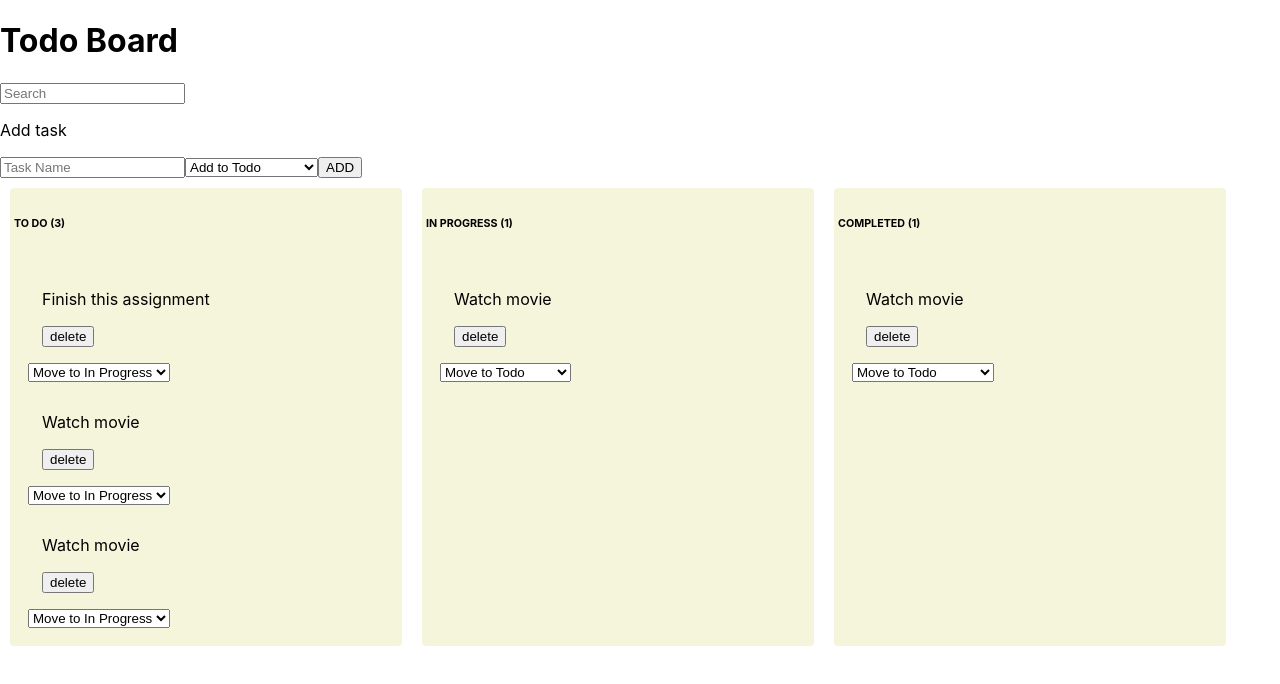
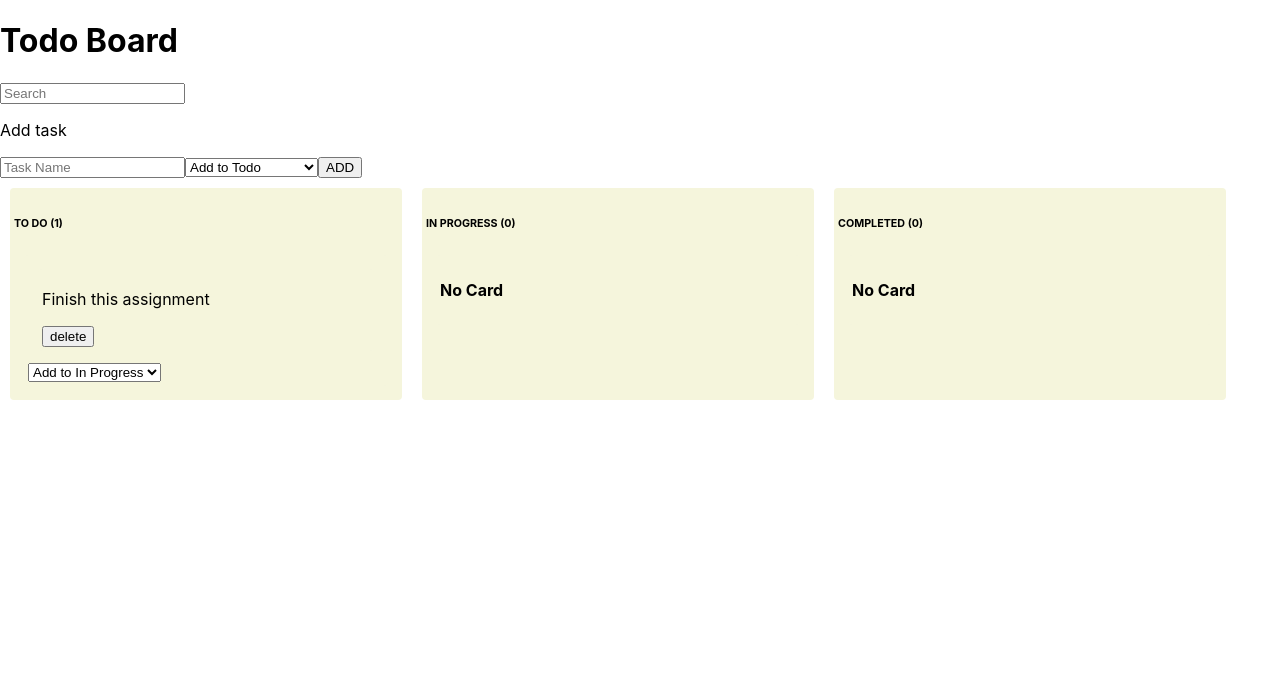
Before and after one commit to thisshri/todo-board, a React (Create React App) app: page / in a window 1280 px wide. Shown: the top 684 px of the page. Built offline with nearby package versions, Linux system fonts and the light colour scheme.

Commit message:
Use utils

```diff
--- a/src/components/board/index.js
+++ b/src/components/board/index.js
@@ -12,9 +12,11 @@ const Board = ({
       <h6>{ `${title} (${cardsData.length || '0'})` }</h6>
       <div>
         {
-          cardsData.length && cardsData.map(
+          cardsData.length ?
+          cardsData.map(
             data => <Card taskTitle={data.taskTitle} boardName={title}/>
-          )
+          ):
+          <h4>No Card</h4>
         }
       </div>
     </div>
--- a/src/components/card/index.js
+++ b/src/components/card/index.js
@@ -1,19 +1,8 @@
 import React from 'react';
 
-const SELECT_OPTIONS = [
-  {
-    value: 'TO DO',
-    title: 'Move to Todo',
-  },
-  {
-    value: 'IN PROGRESS',
-    title: 'Move to In Progress',
-  },
-  {
-    value: 'COMPLETE',
-    title: 'Move to Complete',
-  }
-]
+import {
+  BOARD_TYPES,
+} from 'utils';
 
 const Card = ({
   taskTitle,
@@ -31,7 +20,9 @@ const Card = ({
     </div>
     <select name="Change Status">
       {
-        SELECT_OPTIONS.filter(option => option.value !== boardName).map(
+        BOARD_TYPES.filter(
+          option => option.value !== boardName
+        ).map(
           option => <option value={option.value}>{option.title}</option>
         )
       }
--- a/src/containers/todoBoard/index.js
+++ b/src/containers/todoBoard/index.js
@@ -1,26 +1,12 @@
 import React, { useCallback, useState, useRef } from 'react';
-import Board from '../../components/board';
+import Board from 'components/board';
+
+import {
+  BOARD_TYPE,
+  BOARD_TYPES,
+} from "utils";
 
 import './styles.scss';
-
-const TODO = 'TO DO';
-const IN_PROGRESS = 'IN PROGRESS';
-const COMPLETE = 'COMPLETED';
-
-const SELECT_OPTIONS = [
-  {
-    value: TODO,
-    title: 'Add to Todo',
-  },
-  {
-    value: IN_PROGRESS,
-    title: 'Add to In Progress',
-  },
-  {
-    value: COMPLETE,
-    title: 'Add to Complete',
-  }
-]
 
 const TodoBoard = () => {
   const taskType = useRef();
@@ -31,28 +17,8 @@ const TodoBoard = () => {
       {
         id: 0,
         taskTitle: 'Finish this assignment',
-        boardName: TODO,
+        boardName: BOARD_TYPE.TODO,
       },
-      {
-        id: 1,
-        taskTitle: 'Watch movie',
-        boardName: TODO,
-      },
-      {
-        id: 2,
-        taskTitle: 'Watch movie',
-        boardName: TODO,
-      },
-      {
-        id: 3,
-        taskTitle: 'Watch movie',
-        boardName: IN_PROGRESS,
-      },
-      {
-        id: 4,
-        taskTitle: 'Watch movie',
-        boardName: COMPLETE,
-      }
     ]
   );
 
@@ -74,7 +40,9 @@ const TodoBoard = () => {
   const handleSearch = useCallback(
    (event) => {
     setFilteredData(
-      DATA.filter(d => d.taskTitle.toLocaleLowerCase().includes(event.target.value.toLocaleLowerCase()))
+      DATA.filter(
+        d => d.taskTitle.toLocaleLowerCase().includes(event.target.value.toLocaleLowerCase())
+      )
     );
    }, [DATA]
   )
@@ -88,15 +56,12 @@ const TodoBoard = () => {
 
   const handleAddTask = useCallback(
    () => {
-     console.log(taskType.current.value)
-     console.log(taskName)
      if (taskName) {
       const newTask = {
         taskTitle: taskName,
         boardName: taskType.current.value,
         id: DATA.length,
       };
-      console.log(newTask)
 
       setTaskName('');
       DATA.push(newTask)
@@ -119,7 +84,7 @@ const TodoBoard = () => {
 
       <select name="Change Status" ref={taskType}>
         {
-          SELECT_OPTIONS.map(
+          BOARD_TYPES.map(
             option => <option  value={option.value}>{option.title}</option>
           )
         }
@@ -130,16 +95,16 @@ const TodoBoard = () => {
 
       <div>
         <Board
-          title={TODO}
-          cardsData={getData(TODO)}
+          title={BOARD_TYPE.TODO}
+          cardsData={getData(BOARD_TYPE.TODO)}
         />
         <Board
-          title={IN_PROGRESS}
-          cardsData={getData(IN_PROGRESS)}
+          title={BOARD_TYPE.IN_PROGRESS}
+          cardsData={getData(BOARD_TYPE.IN_PROGRESS)}
         />
         <Board
-          title={COMPLETE}
-          cardsData={getData(COMPLETE)}
+          title={BOARD_TYPE.COMPLETE}
+          cardsData={getData(BOARD_TYPE.COMPLETE)}
         />
       </div>
     </div>
--- /dev/null
+++ b/src/utils/index.js
@@ -0,0 +1,25 @@
+const BOARD_TYPE = {
+  'TODO': 'TO DO',
+  'IN_PROGRESS': 'IN PROGRESS',
+  'COMPLETE': 'COMPLETED',
+}
+
+const BOARD_TYPES = [
+  {
+    value: BOARD_TYPE.TODO,
+    title: 'Add to Todo',
+  },
+  {
+    value: BOARD_TYPE.IN_PROGRESS,
+    title: 'Add to In Progress',
+  },
+  {
+    value: BOARD_TYPE.COMPLETE,
+    title: 'Add to Complete',
+  }
+];
+
+export {
+  BOARD_TYPE,
+  BOARD_TYPES,
+}
```
